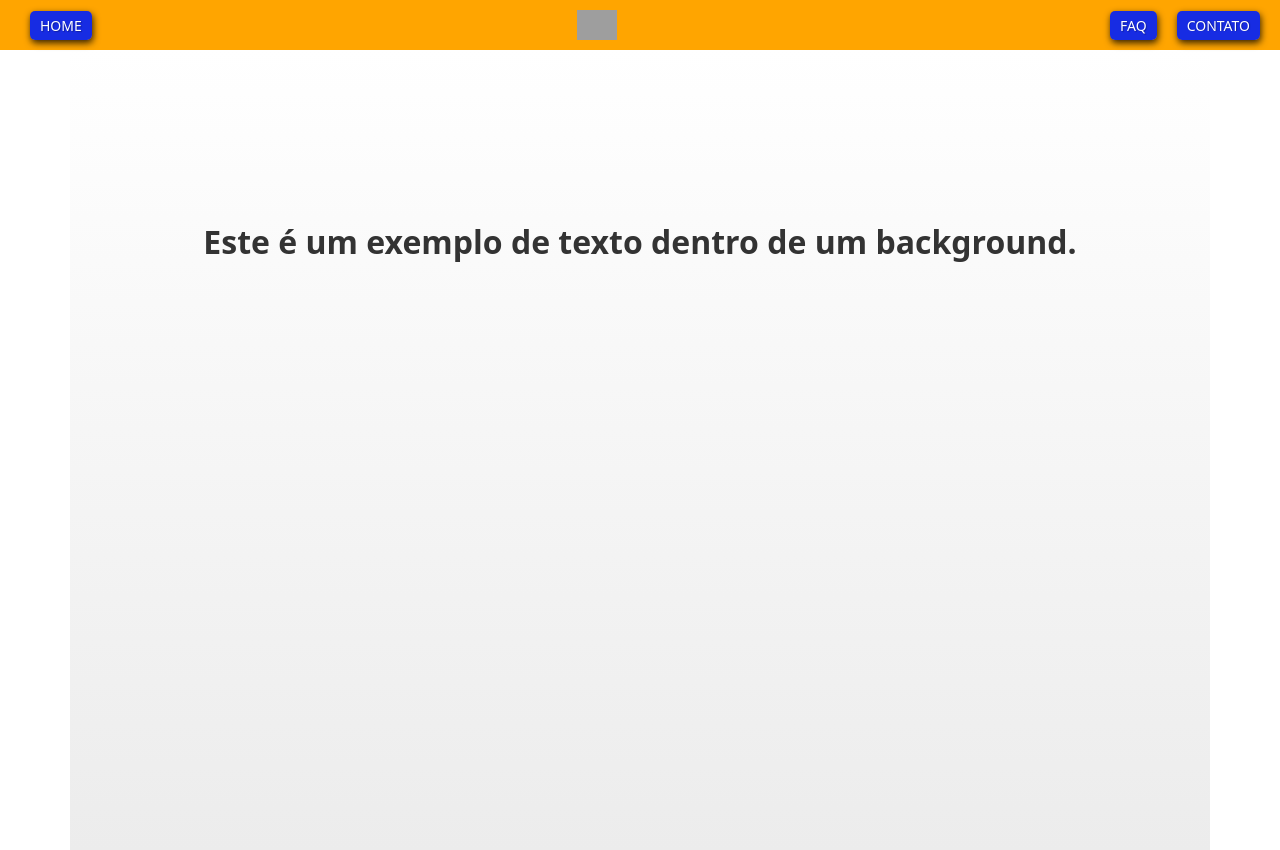
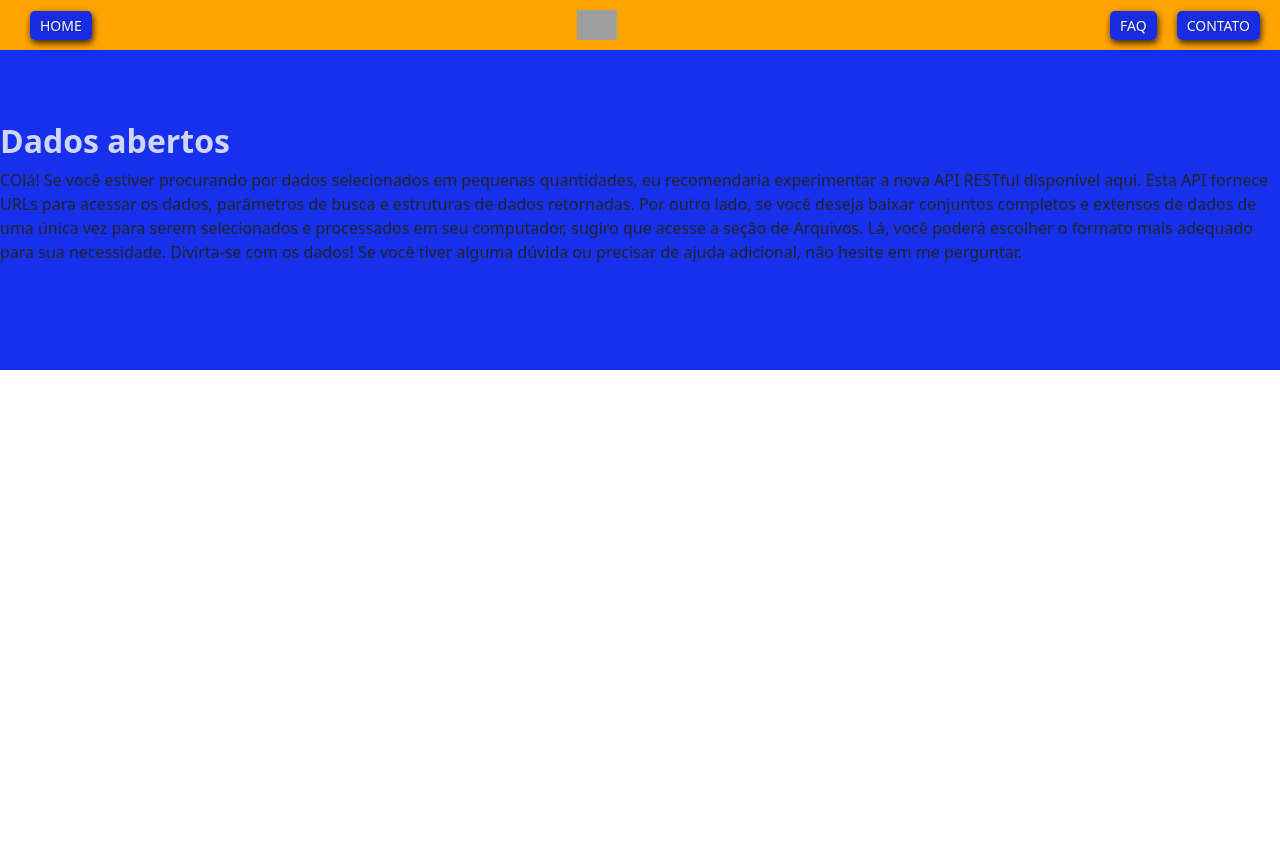
Before and after one commit to Spooknimoy/APIdeputados-2, a Next.js app: page /deputados in a window 1280 px wide. After the commit the page ends 800 px from the top, so only its background shows below. Built offline with nearby package versions, Linux system fonts and the light colour scheme; grey boxes are pictures that could not be loaded.

Commit message:
atualização1

```diff
--- a/Component/Pagina.js
+++ b/Component/Pagina.js
@@ -4,33 +4,41 @@ import Cabecalho from './Cabecalho'
 import Rodape from './Rodape'
 import { Container } from 'react-bootstrap';
 
-const Pagina = (props) => {
+const Pagina = () => {
 
     const estiloBackground = {
-        background: 'linear-gradient(to bottom, #FFFFFF, #ECECEC)',
-        height: '100vh'
+        background: 'rgba(14, 40, 237, 0.96)',
+        height: '40vh',
+        width: '100%'
     }
 
     const estiloTexto = {
-        color: '#333',
+        color: 'rgba(255, 255, 255, 0.8)',
         fontSize: '2rem',
         fontWeight: 'bold',
-        textAlign: 'center',
-        paddingTop: '20vh'
+
+        paddingTop: '9vh'
     }
 
     return (
         <>
             <Cabecalho />
-            <Container style={estiloBackground}>
-                <div style={estiloTexto}>
-                    <h1>{props.titulo}</h1>
-                    <p>Este é um exemplo de texto dentro de um background.</p>
+            <div style={estiloBackground}>
+                <div>
+                    <h1 style={estiloTexto}>Dados abertos</h1>
+                    <p>COlá! Se você estiver procurando por dados selecionados em pequenas quantidades, eu recomendaria experimentar a nova
+                        API RESTful disponível aqui. Esta API fornece URLs para acessar os dados, parâmetros de busca e estruturas de dados
+                        retornadas.
+
+                        Por outro lado, se você deseja baixar conjuntos completos e extensos de dados de uma única vez para serem selecionados e processados em
+                        seu computador, sugiro que acesse a seção de Arquivos. Lá, você poderá escolher o formato mais adequado para sua necessidade.
+
+                        Divirta-se com os dados! Se você tiver alguma dúvida ou precisar de ajuda adicional, não hesite em me perguntar.</p>
                 </div>
-            </Container>
+            </div>
+
             <Rodape />
         </>
     )
 }
-
 export default Pagina
```
